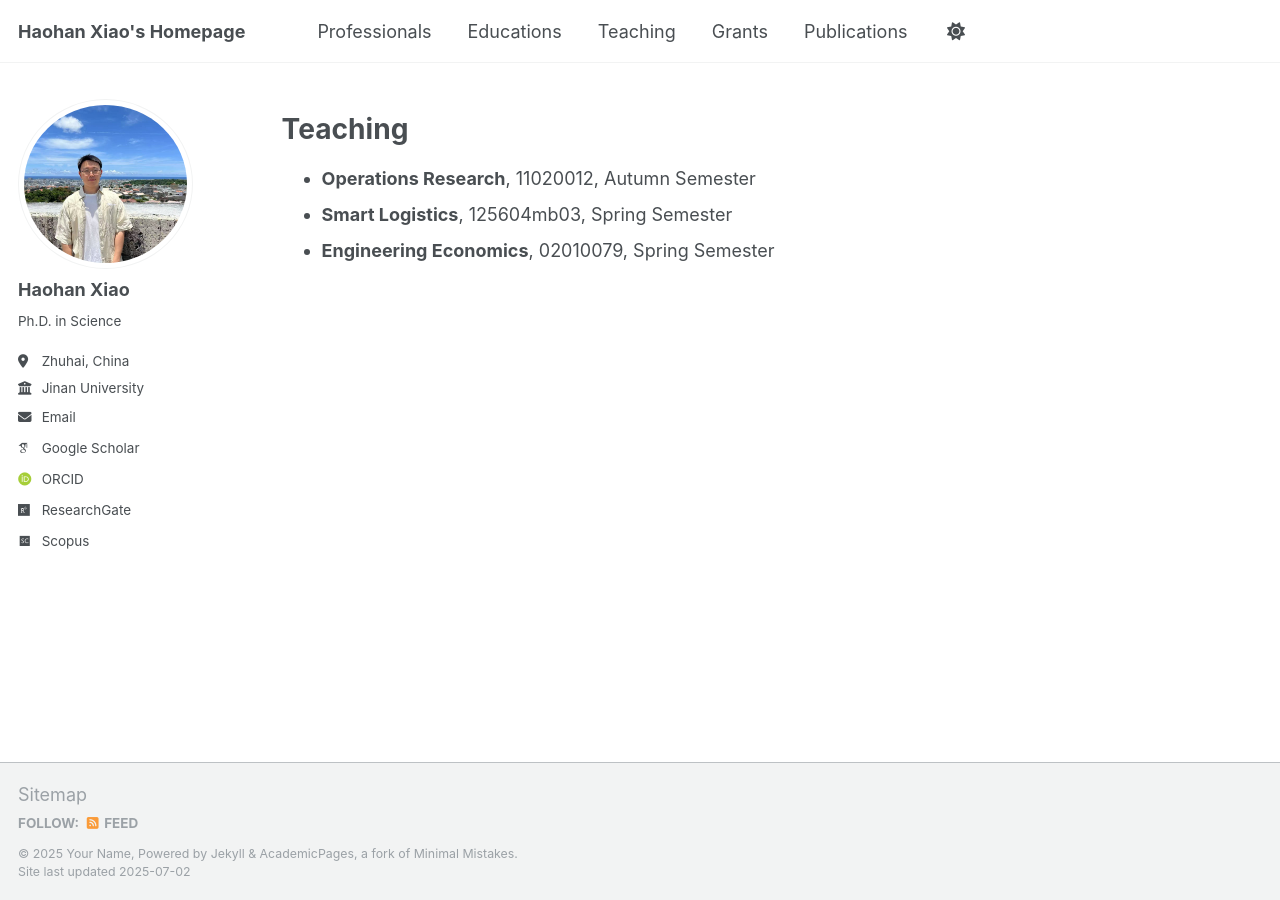
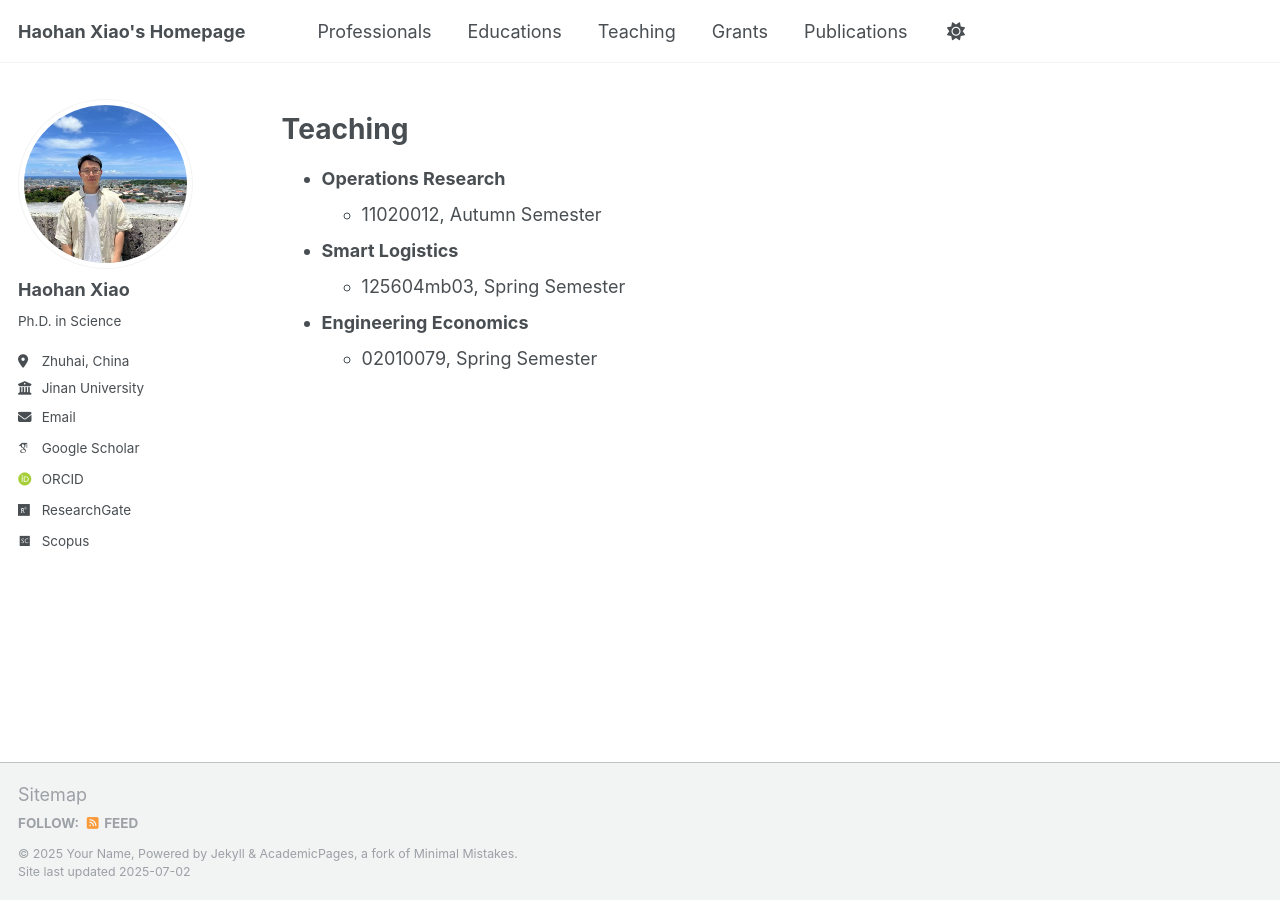
Before and after one commit to haohanxiao1/haohanxiao1.github.io, a Jekyll site: the page built from _pages/teaching.md, in a window 1280 px wide. Built offline with Jekyll 4.4.1, drawn with Linux system fonts in a browser that asks for light colours; some web fonts are replaced; a script that is not in the unit is left out.

```diff
--- a/_pages/teaching.md
+++ b/_pages/teaching.md
@@ -8,6 +8,9 @@ author_profile: true
 
 Teaching
 ======
-* **Operations Research**, 11020012, Autumn Semester
-* **Smart Logistics**, 125604mb03, Spring Semester
-* **Engineering Economics**, 02010079, Spring Semester
+* **Operations Research**
+  * 11020012, Autumn Semester
+* **Smart Logistics**
+  * 125604mb03, Spring Semester
+* **Engineering Economics**
+  * 02010079, Spring Semester
```
